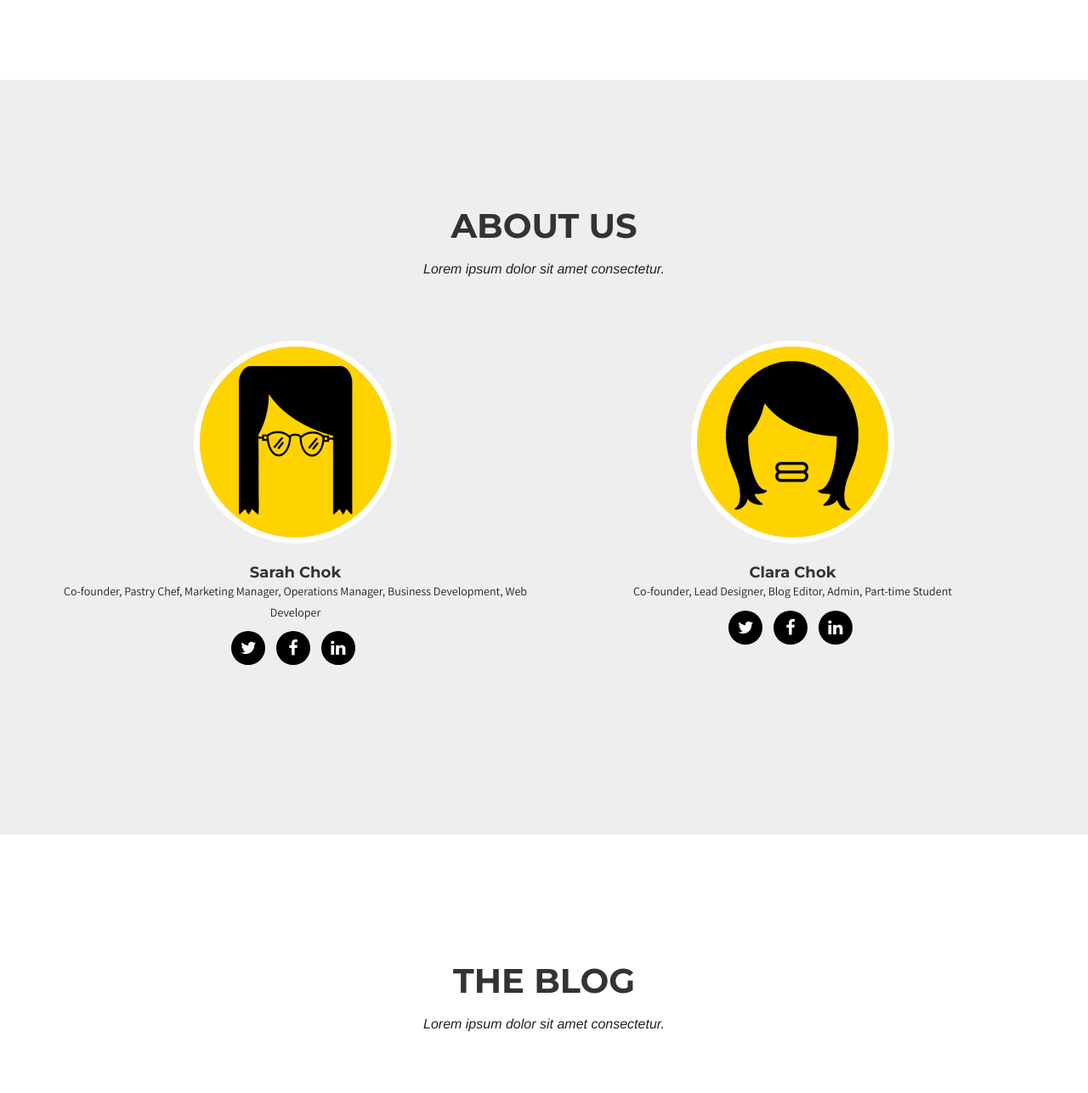
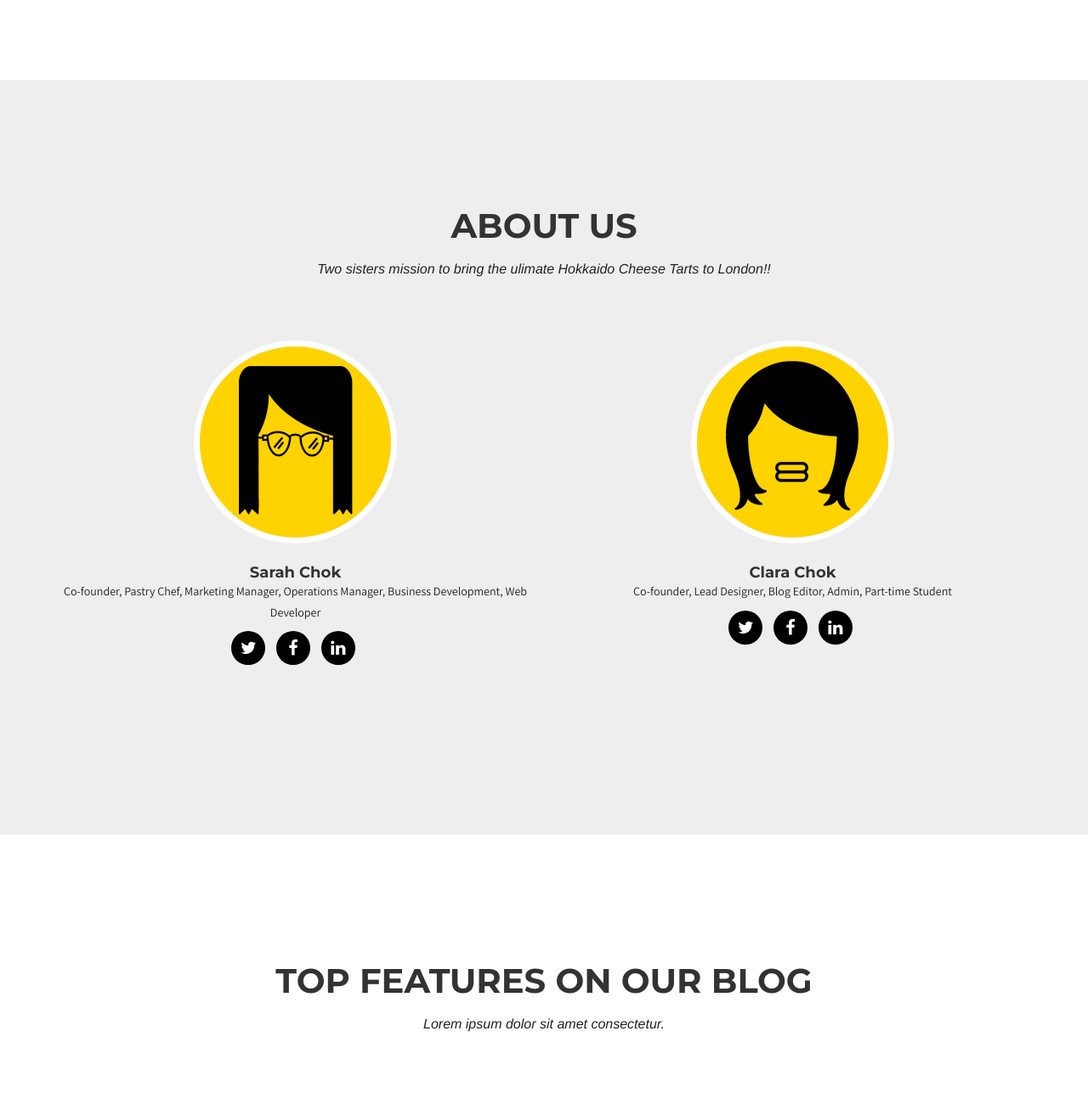
Before and after one commit to asiandora/chokycheese, a website: page index.html in a window 1280 px wide. Shown: the part 1500-2787 px from the top of the page at 85% size. Drawn offline with nearby package versions, Linux system fonts and the light colour scheme; a web font is replaced by a local one.

Commit message:
Text Fixes

```diff
--- a/index.html
+++ b/index.html
@@ -44,7 +44,7 @@
                 <button type="button" class="navbar-toggle" data-toggle="collapse" data-target="#bs-example-navbar-collapse-1">
                     <span class="sr-only">Toggle navigation</span> Menu <i class="fa fa-bars"></i>
                 </button>
-                <a class="navbar-brand page-scroll" href="#page-top">CHOKY CHEESE</a>
+                <a class="navbar-brand page-scroll" href="#page-top"><b>CHOKY CHEESE</b></a>
             </div>
 
             <!-- Collect the nav links, forms, and other content for toggling -->
@@ -131,7 +131,7 @@
                 <div class="row">
                     <div class="col-lg-12 text-center">
                         <h2 class="section-heading">About Us</h2>
-                        <h3 class="section-subheading text-muted">Lorem ipsum dolor sit amet consectetur.</h3>
+                        <h3 class="section-subheading text-muted">Two sisters mission to bring the ulimate Hokkaido Cheese Tarts to London!!</h3>
                     </div>
                 </div>
                 <div class="row">
@@ -174,7 +174,7 @@
         <div class="container">
             <div class="row">
                 <div class="col-lg-12 text-center">
-                    <h2 class="section-heading">The Blog</h2>
+                    <h2 class="section-heading">Top Features on our Blog</h2>
                     <h3 class="section-subheading text-muted">Lorem ipsum dolor sit amet consectetur.</h3>
                 </div>
             </div>
```
